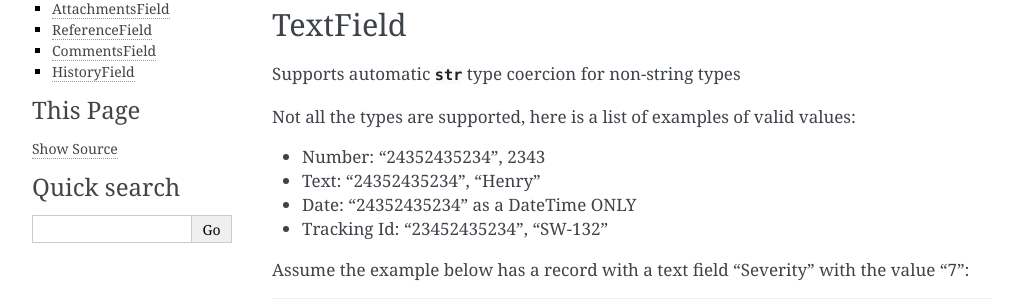
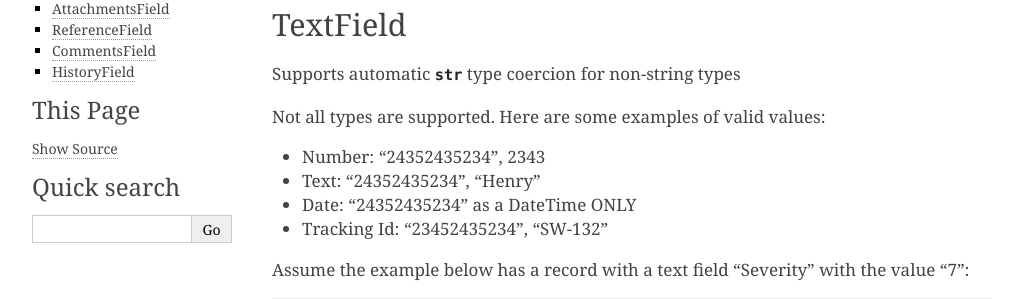
Before and after one commit to swimlane/swimlane-python, a Sphinx documentation site: the page built from docs/examples/fields.rst, in a window 1280 px wide and 900 px high. Shown: the part 441-740 px from the top of the window, without its empty margins (118-1141 px from the left). Built offline with Sphinx 7.4.7, drawn with Linux system fonts in a browser that asks for light colours.

Commit message:
Minor change in wording

```diff
--- a/docs/examples/fields.rst
+++ b/docs/examples/fields.rst
@@ -27,7 +27,7 @@ TextField
 
 Supports automatic :class:`str` type coercion for non-string types
 
-Not all the types are supported, here is a list of examples of valid values:
+Not all types are supported. Here are some examples of valid values:
 
 - Number: "24352435234", 2343
 - Text: "24352435234", "Henry"
```
